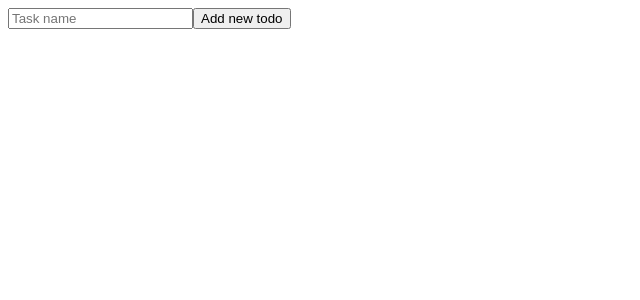
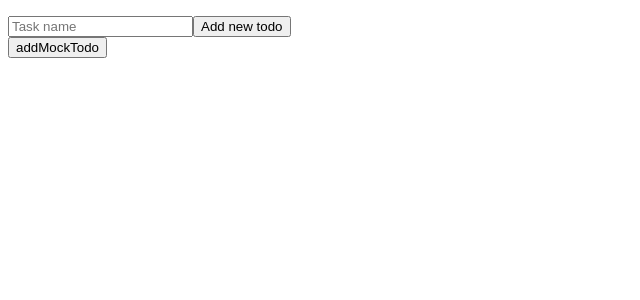
Before and after one commit to MaciejWitkowskiDev/react-learning-projects, a React (Create React App) app in the folder react-todo-list/: page / in a window 1280 px wide. Shown: the top 300 px of the page, without its empty margins (0-640 px from the left). Built offline with nearby package versions, Linux system fonts and the light colour scheme.

Commit message:
Implemented the TaskList na Task components

```diff
--- a/react-todo-list/src/App.js
+++ b/react-todo-list/src/App.js
@@ -1,12 +1,25 @@
 import Form from './Form';
 import React, {useState } from "react";
+import TaskList from './TaskList';
 
 function App() {
   const [taskList, setTaskList] = useState([]);
 
+  const addMockTodo = () => {
+    setTaskList([
+      ...taskList,
+      {
+        id: 0,
+        name: 'xD'
+      }
+    ]);
+  }
+
   return (
     <>
+      <TaskList listOfTasks={taskList} />
       <Form inputPlaceholder="Task name" buttonLabel="Add new todo" />
+      <button onClick={addMockTodo}>addMockTodo</button>
     </>
   );
 }
--- /dev/null
+++ b/react-todo-list/src/Task.js
@@ -0,0 +1,7 @@
+function Task(props){
+    return(
+        <li>{props.name}</li>
+    );
+}
+
+export default Task;
--- /dev/null
+++ b/react-todo-list/src/TaskList.js
@@ -0,0 +1,17 @@
+import React, {useState } from "react";
+import Task from './Task'
+
+function TaskList(props){
+    const tasks = props.listOfTasks.map(task => {
+        return(
+            <Task key={task.id} name = {task.name} />
+        );
+    });
+    return(
+       <ul>
+        {tasks}
+       </ul>
+    );
+}
+
+export default TaskList;
```
Also changed, not shown: 1 other file (tests, documents, lock files or other folders).
